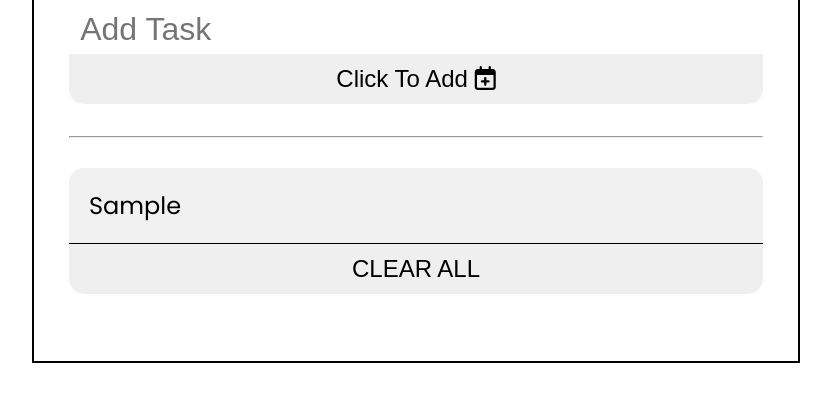
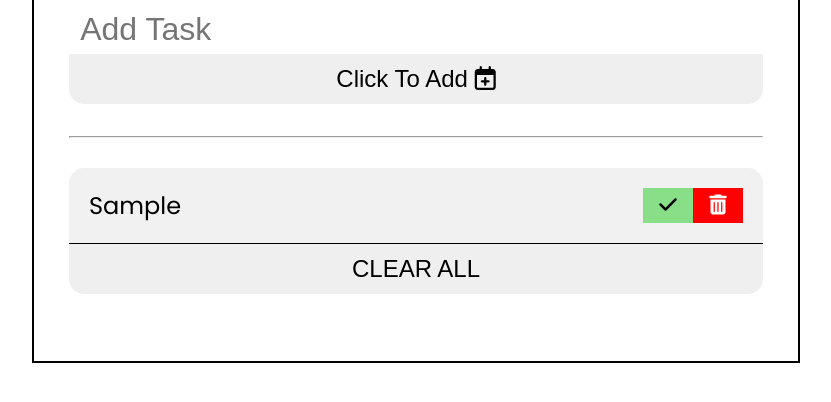
Before and after one commit to eslamsekilly/ToDo-List, a plain HTML site: page index.html in a window 1280 px wide. Both pictures are taken after typing "Sample" into the empty fields and a click on the button "Click To Add". Shown: the part 90-492 px from the top of the page, without its empty margins (224-1055 px from the left). Drawn offline with Linux system fonts and the light colour scheme.

Commit message:
added check and trash button

```diff
--- a/index.css
+++ b/index.css
@@ -29,7 +29,7 @@ input {
     padding: .7rem;
     font-size: 2rem;
 }
-button{
+.add-button, .clear-all{
     width: 100%;
     height: 50px;
     border: none;
@@ -51,4 +51,22 @@ hr{
     padding: 20px;
     border-bottom: 1px solid;
     font-size: 1.5rem;
+    display:flex;
 }
+.check-button {
+    margin-left: auto;
+    width:50px;
+    font-size: 20px;
+    background-color: rgb(136, 223, 136);
+    border:none;
+    cursor: pointer;
+
+}
+.trash-button{
+    width:50px;
+    font-size: 20px;
+    background-color: rgb(255, 0, 0);
+    border:none;
+    cursor: pointer;
+    color:white;
+}
--- a/index.js
+++ b/index.js
@@ -12,6 +12,16 @@ function addToList(event){
     input.value = ""
     newDev.classList.add("todo-item")
     listContainer.appendChild(newDev)
+    // adding check button
+    const checkBotton = document.createElement("button");
+    checkBotton.innerHTML = '<i class="fa-solid fa-check"></i>'
+    checkBotton.classList.add("check-button")
+    newDev.appendChild(checkBotton);
+    // adding trash button
+    const trashBotton = document.createElement("button");
+    trashBotton.innerHTML = '<i class="fa-solid fa-trash-can"></i>'
+    trashBotton.classList.add("trash-button")
+    newDev.appendChild(trashBotton);
 }}
 
 function clearList () {
```
